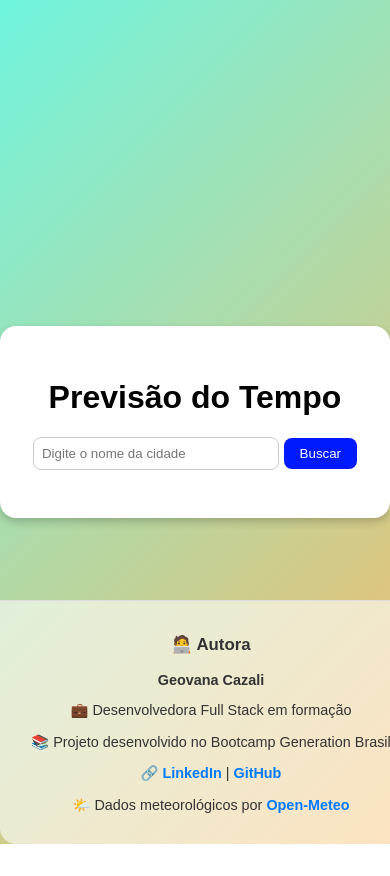
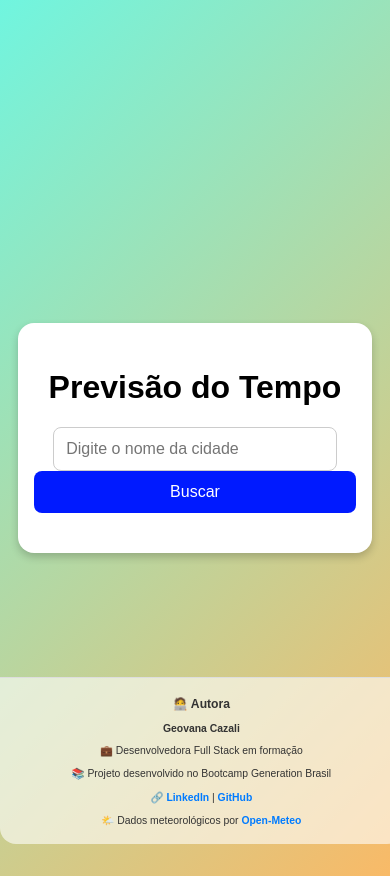
Before and after one commit to sgeo21/Projeto-tempo, a plain HTML site: page index.html in a window 390 px wide. Before the commit the page ends 844 px from the top, so only its background shows below. Drawn offline with Linux system fonts and the light colour scheme.

Commit message:
:iphone: inclusão de responsividade

```diff
--- a/assets/css/style.css
+++ b/assets/css/style.css
@@ -61,10 +61,10 @@ button:hover {
 
 /* === Rodapé === */
 footer.author {
-  margin-top: 2rem;
-  padding: 1rem;
+  margin-top: 0.5rem;
+  padding: 0.5rem;
   text-align: center;
-  font-size: 0.9rem;
+  font-size: 0.75rem;
   color: #333;
   border-top: 1px solid #ddd;
   background-color: rgba(255, 255, 255, 0.6);
@@ -93,3 +93,59 @@ footer.author {
   font-size: 3rem;
   margin: 0.5rem 0;
 }
+
+/* === Responsividade === */
+
+/* Telas menores que 480px (celulares pequenos) */
+@media (max-width: 480px) {
+  body {
+    padding: 1rem;
+  }
+
+  .container {
+    width: 100%;
+    padding: 1.5rem 1rem;
+    max-width: 350px;
+  }
+
+  input {
+    width: 100%;
+    font-size: 1rem;
+    padding: 0.75rem;
+  }
+
+  button {
+    width: 100%;
+    padding: 0.75rem;
+    font-size: 1rem;
+  }
+
+  .weather-icon {
+    font-size: 2.5rem;
+  }
+
+  footer.author {
+    font-size: 0.65rem;
+    padding: 0.4rem;
+  }
+}
+
+/* Telas médias (tablets e celulares grandes) — até 768px */
+@media (max-width: 768px) {
+
+  .container {
+    max-width: 90%;
+  }
+
+  input {
+    width: 80%;
+  }
+}
+
+/* Ajusta o rodapé fixo para não sobrepor o conteúdo */
+@media (max-height: 600px) {
+  footer.author {
+    position: static; /* vira rodapé normal */
+    margin-top: 1rem;
+  }
+}
```
Also changed, not shown: 1 other file.
